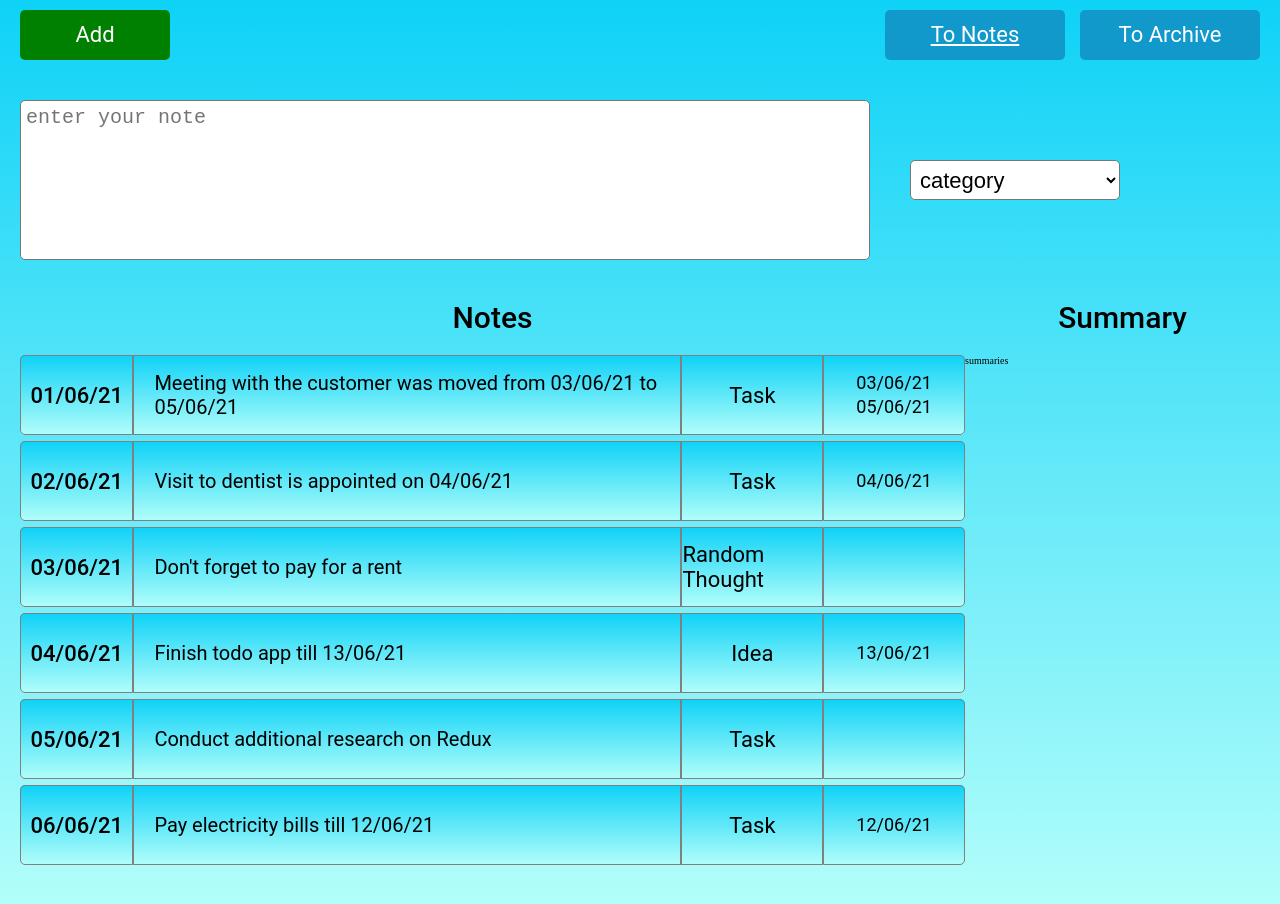
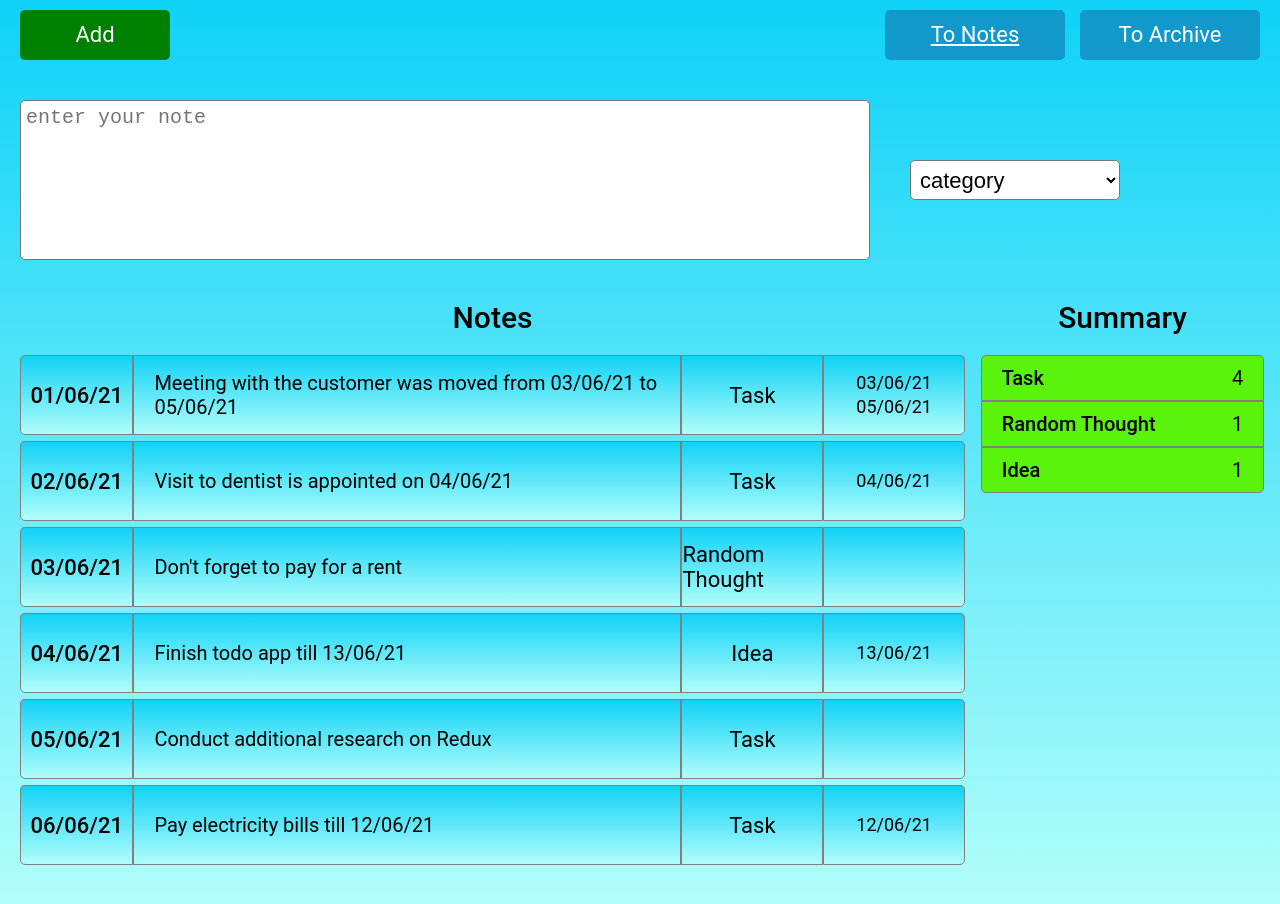
Before and after one commit to YuriyL-Git/NotesAppReact, a React (Create React App) app: page / in a window 1280 px wide. Built offline with nearby package versions, Linux system fonts and the light colour scheme.

Commit message:
feat: add summary table

```diff
--- a/src/app/App.tsx
+++ b/src/app/App.tsx
@@ -14,6 +14,7 @@ import './style/App.scss';
 import InputsField from './components/input-field/inputs-field';
 import NoteComponent from './components/note/note';
 import NoteInput from './models/NoteInput';
+import SummaryTable from './components/summary-table/summary-table';
 
 function App(): ReactElement {
   const dispatch = useAppDispatch();
@@ -84,9 +85,9 @@ function App(): ReactElement {
           </section>
         </div>
 
-        <div className="summary-field__wrapper">
-          <p className="summary-field__title">Summary</p>
-          <section className="summary-field">summaries</section>
+        <div className="summary-table__wrapper">
+          <p className="summary-table__title">Summary</p>
+          <SummaryTable />
         </div>
       </div>
     </div>
--- /dev/null
+++ b/src/app/components/summary-table/_summary-table.scss
@@ -0,0 +1,39 @@
+.summary-table {
+  &__wrapper {
+    margin-top: 2rem;
+    display: flex;
+    flex-direction: column;
+    width: 25%;
+  }
+
+  &__title {
+    margin: 2rem auto;
+    font-family: Roboto, sans-serif;
+    font-size: 3rem;
+    font-weight: 500;
+  }
+
+  &__row-wrapper {
+    width: 90%;
+    background-color: #5af30c;
+    margin: 0 auto;
+    display: flex;
+    justify-content: space-between;
+    font-size: 2rem;
+    font-family: Roboto, sans-serif;
+    padding: 1rem 2rem;
+    border: 1px solid gray;
+
+    &:first-child {
+      border-radius: 5px 5px 0 0;
+    }
+
+    &:last-child {
+      border-radius: 0 0 5px 5px;
+    }
+  }
+
+  &__category-name {
+    font-weight: 500;
+  }
+}
--- /dev/null
+++ b/src/app/components/summary-table/summary-table.tsx
@@ -0,0 +1,42 @@
+import React, { ReactElement } from 'react';
+import { useAppSelector } from '../../hooks/hooks';
+import './_summary-table.scss';
+
+interface SummaryData {
+  category: string;
+  notesQty: number;
+}
+
+const SummaryTable = (): ReactElement => {
+  const notes = useAppSelector(state => state.notes);
+  const isActiveNotes = useAppSelector(state => state.app.isActiveNotes);
+  const currentNotes = notes.filter(note => note.isActive === isActiveNotes);
+
+  const categories: Set<string> = new Set();
+  currentNotes.forEach(note => categories.add(note.category));
+  const summaryData: Array<SummaryData> = [];
+
+  categories.forEach(category => {
+    const notesQty = currentNotes.filter(
+      note => note.category === category,
+    ).length;
+    summaryData.push({ category, notesQty });
+  });
+
+  return (
+    <section className="summary-table">
+      {summaryData.map(summaryRow => (
+        <div key={summaryRow.category} className="summary-table__row-wrapper">
+          <div className="summary-table__category-name">
+            {summaryRow.category}
+          </div>
+          <div className="summary-table__category-notes-qty">
+            {summaryRow.notesQty}
+          </div>
+        </div>
+      ))}
+    </section>
+  );
+};
+
+export default SummaryTable;
```
